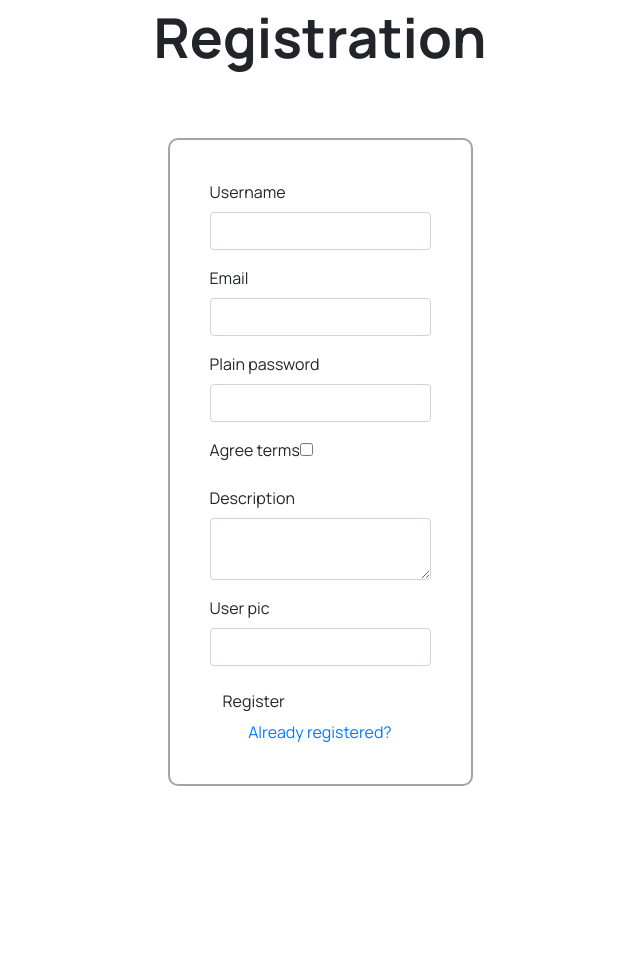
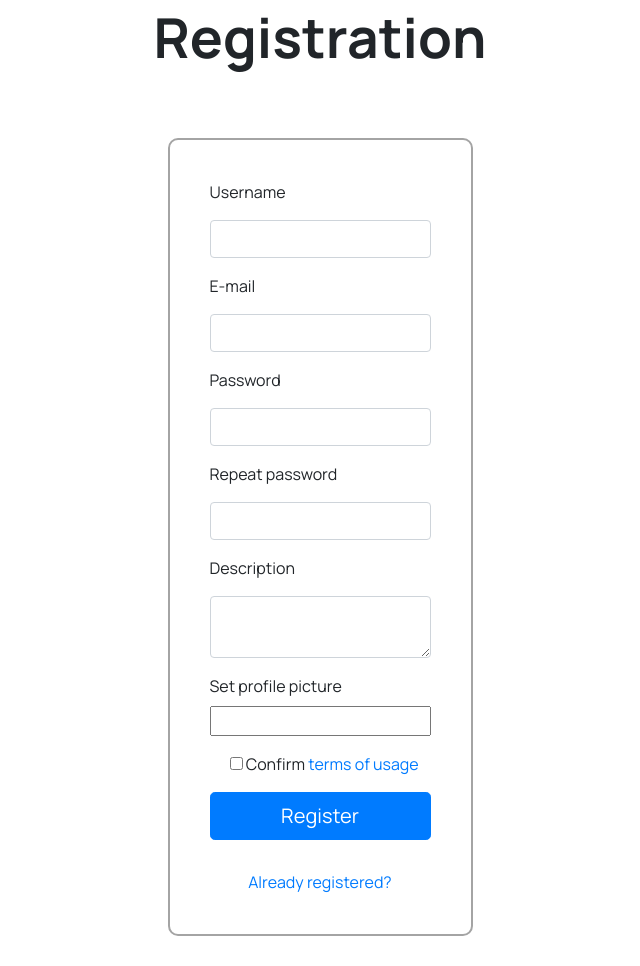
Before and after one commit to ilyavlasoff/newsportal, a Symfony app: template templates/registration/register.html.twig in a window 1280 px wide. Shown: the part 298-1264 px from the top of the page, without its empty margins (320-960 px from the left). Before the commit the page ends 1084 px from the top, so only its background shows below. Run offline with Twig, Linux system fonts and the light colour scheme; the template is opened without the code that fills it, so the values that code supplies are empty; form fields are guessed from the names that the template uses; some libraries are stand-ins or nearby versions.

Commit message:
Добавлена отправка сообщений с подтверждением регистрации

```diff
--- a/composer.json
+++ b/composer.json
@@ -13,12 +13,14 @@
         "symfony/flex": "^1.3.1",
         "symfony/form": "5.0.*",
         "symfony/framework-bundle": "5.0.*",
+        "symfony/mailer": "5.0.*",
         "symfony/maker-bundle": "^1.15",
         "symfony/orm-pack": "^1.0",
         "symfony/security-bundle": "5.0.*",
         "symfony/twig-pack": "^1.0",
         "symfony/validator": "5.0.*",
-        "symfony/yaml": "5.0.*"
+        "symfony/yaml": "5.0.*",
+        "twig/twig": "^3.0"
     },
     "require-dev": {
     },
--- a/config/routes.yaml
+++ b/config/routes.yaml
@@ -18,6 +18,9 @@ about_page:
         maxAge:    86400
         sharedAge: 86400
         private: true
-main_page:
+feed_page:
     path: /
     controller: App\Controller\StartpageController::display
+account_confirm:
+    path: /confirm
+    controller: App\Controller\ConfirmationController::display
--- a/src/Entity/User.php
+++ b/src/Entity/User.php
@@ -162,4 +162,9 @@ class User implements UserInterface
 
         return $this;
     }
+
+    public function __toString()
+    {
+        return "Username";
+    }
 }
--- a/src/Security/UserAuthenticator.php
+++ b/src/Security/UserAuthenticator.php
@@ -97,8 +97,7 @@ class UserAuthenticator extends AbstractFormLoginAuthenticator implements Passwo
             return new RedirectResponse($targetPath);
         }
 
-        // For example : return new RedirectResponse($this->urlGenerator->generate('some_route'));
-        throw new \Exception('TODO: provide a valid redirect inside '.__FILE__);
+        return new RedirectResponse('/');
     }
 
     protected function getLoginUrl()
--- a/templates/common.html.twig
+++ b/templates/common.html.twig
@@ -1,3 +1,4 @@
 <link href="https://fonts.googleapis.com/css?family=Manrope:200,300,400,500,600,700,800&display=swap" rel="stylesheet">
 <link rel="stylesheet" href="https://stackpath.bootstrapcdn.com/bootstrap/4.4.1/css/bootstrap.min.css" integrity="sha384-Vkoo8x4CGsO3+Hhxv8T/Q5PaXtkKtu6ug5TOeNV6gBiFeWPGFN9MuhOf23Q9Ifjh" crossorigin="anonymous">
 <link rel="stylesheet" type="text/css" href="{{ asset('media/styles/common.css') }}">
+<link rel="shortcut icon" type="image/x-icon" href="http://yourwebsite.com/favicon.ico">
--- a/templates/components/header.html.twig
+++ b/templates/components/header.html.twig
@@ -1,13 +1,15 @@
 <div class="header">
     <div class="header-content">
-        <a href="{{ path('main_page') }}"><img src="media/images/main_logo.png" alt="logo"></a>
+        <a href="{{ path('feed_page') }}"><img src="media/images/main_logo.png" alt="logo"></a>
         {% if app.user %}
-            <button type="button">{{ app.user }}</button>
-            <button type="button">Sign out</button>
+            <div class="pin-right">
+                <a href="{{ path('owner_page') }}" target="_self"><button type="button" class="btn btn-primary hbtn">{{ app.user.username }}</button></a>
+                <a href="{{ path('app_logout') }}" target="_self"><button type="button" class="btn btn-outline-primary hbtn">Sign out</button></a>
+            </div>
         {% else %}
             <div class="pin-right">
-                <button type="button" class="btn btn-primary hbtn">Register</button>
-                <button type="button" class="btn btn-outline-primary hbtn">Sign in</button>
+                <a href="{{ path('app_register') }}" target="_self"><button type="button" class="btn btn-primary hbtn">Register</button></a>
+                <a href="{{ path('app_login') }}" target="_self"><button type="button" class="btn btn-outline-primary hbtn">Sign in</button></a>
             </div>
         {% endif %}
     </div>
--- a/templates/registration/register.html.twig
+++ b/templates/registration/register.html.twig
@@ -6,27 +6,56 @@
     <link rel="stylesheet" type="text/css" href="{{ asset('media/styles/header.css') }}">
     <link rel="stylesheet" type="text/css" href="{{ asset('media/styles/authpages.css') }}">
 {% endblock %}
+
 {% block body %}
-
     {{ include('components/header.html.twig') }}
     <div class="flex-col centered top-margined">
         <img src="{{ asset('media/images/person-sitting.png') }}" alt="Register image" class="title-pic-sm">
         <h1 class="title text-center">Registration</h1>
     </div>
 
+        <div class="flex centered">
+            <div class="flex-col centered regform-box bottom-margined30">
+                {{ form_start(registrationForm) }}
+                {% if form_errors(registrationForm) %}
+                    <div class="alert alert-danger">{{ form_errors(registrationForm) }}</div>
+                {% endif %}
 
-        <div class="flex centered">
-            <div class="flex-col centered regform-box">
-                {{ form_start(registrationForm) }}
-                    {{ form_row(registrationForm.username) }}
-                    {{ form_row(registrationForm.email) }}
-                    {{ form_row(registrationForm.plainPassword) }}
-                    {{ form_row(registrationForm.agreeTerms) }}
-                    {{ form_row(registrationForm.description) }}
-                    {{ form_row(registrationForm.userPic) }}
-                <button class="btn">Register</button>
+                <div class="flex-col">
+                    <div class="form-group">
+                        <label for="inputUsername">{{ form_label(registrationForm.username, 'Username') }}</label>
+                        {{ form_widget(registrationForm.username, {'attr': {'class': 'form-control', 'id': 'inputUsername'}}) }}
+                    </div>
+                    <div class="form-group">
+                        <label for="inputEmail">{{ form_label(registrationForm.email, 'E-mail') }}</label>
+                        {{ form_widget(registrationForm.email,  {'attr': {'class': 'form-control', 'id': 'inputEmail'}}) }}
+                    </div>
+                    <div class="form-group">
+                        <label for="inputPassword">{{ form_label(registrationForm.plainPassword.first, 'Password') }}</label>
+                        {{ form_widget(registrationForm.plainPassword.first,  {'attr': {'class': 'form-control', 'id': 'inputPassword'}}) }}
+                    </div>
+                    <div class="form-group">
+                        <label for="repeatPassword">{{ form_label(registrationForm.plainPassword.second, 'Repeat password') }}</label>
+                        {{ form_widget(registrationForm.plainPassword.second,  {'attr': {'class': 'form-control', 'id': 'repeatPassword'}}) }}
+                    </div>
+                    <div class="form-group">
+                        <label for="descriptionField">{{ form_label(registrationForm.plainPassword, 'Description') }}</label>
+                        {{ form_widget(registrationForm.description, {'attr': {'class': 'form-control', 'id': 'descriptionField'}}) }}
+                    </div>
+                    <div class="form-group">
+                        <label for="fileInput">Set profile picture</label>
+                        {{ form_widget(registrationForm.userPic, {'attr': {'class': 'form-control-file', 'id': 'fileInput'}}) }}
+                    </div>
+                    <div class="form-group form-check">
+                        {{ form_widget(registrationForm.agreeTerms, {'attr': {'class': 'form-check-input', 'id': 'agreeCheck'}}) }}
+                        <label class="form-check-label" for="agreeCheck">Confirm <a href="{{ path('feed_page') }}" target="_blank">terms of usage</a></label>
+                    </div>
+                    <button class="btn btn-primary btn-lg bottom-margined30">Register</button>
+                </div>
+
                 {{ form_end(registrationForm) }}
                 <a href="{{ path('app_login') }}" target="_self">Already registered?</a>
             </div>
+
         </div>
 {% endblock %}
--- a/templates/static/about.html.twig
+++ b/templates/static/about.html.twig
@@ -64,7 +64,7 @@
                 <a href="{{ path('app_login') }}" target="_self"><button type="button" class="btn btn-outline-primary btn-group">Login</button></a>
                 <a href="{{ path('app_register') }}" target="_self"><button type="button" class="btn btn-outline-primary btn-group">Regsiter</button></a>
             </div>
-            <a href="{{ path('main_page') }}" target="_self" class="text-center bottom-margined30">Go to main page without authorization</a>
+            <a href="{{ path('feed_page') }}" target="_self" class="text-center bottom-margined30">Go to main page without authorization</a>
         {% endif %}
     </div>
 {% endblock %}
```
Also changed, not shown: src/Controller/ConfirmationController.php (added, +9 -0 lines), src/Controller/RegistrationController.php (+11 -5 lines), src/Controller/SecurityController.php (+3 -4 lines), src/Controller/StartpageController.php (added, +15 -0 lines), src/Form/RegistrationFormType.php (+5 -10 lines), src/Service/Mailer.php (added, +35 -0 lines), templates/pages/feed.html.twig (added, +13 -0 lines), templates/security/login.html.twig (+9 -14 lines), 4 other files.
